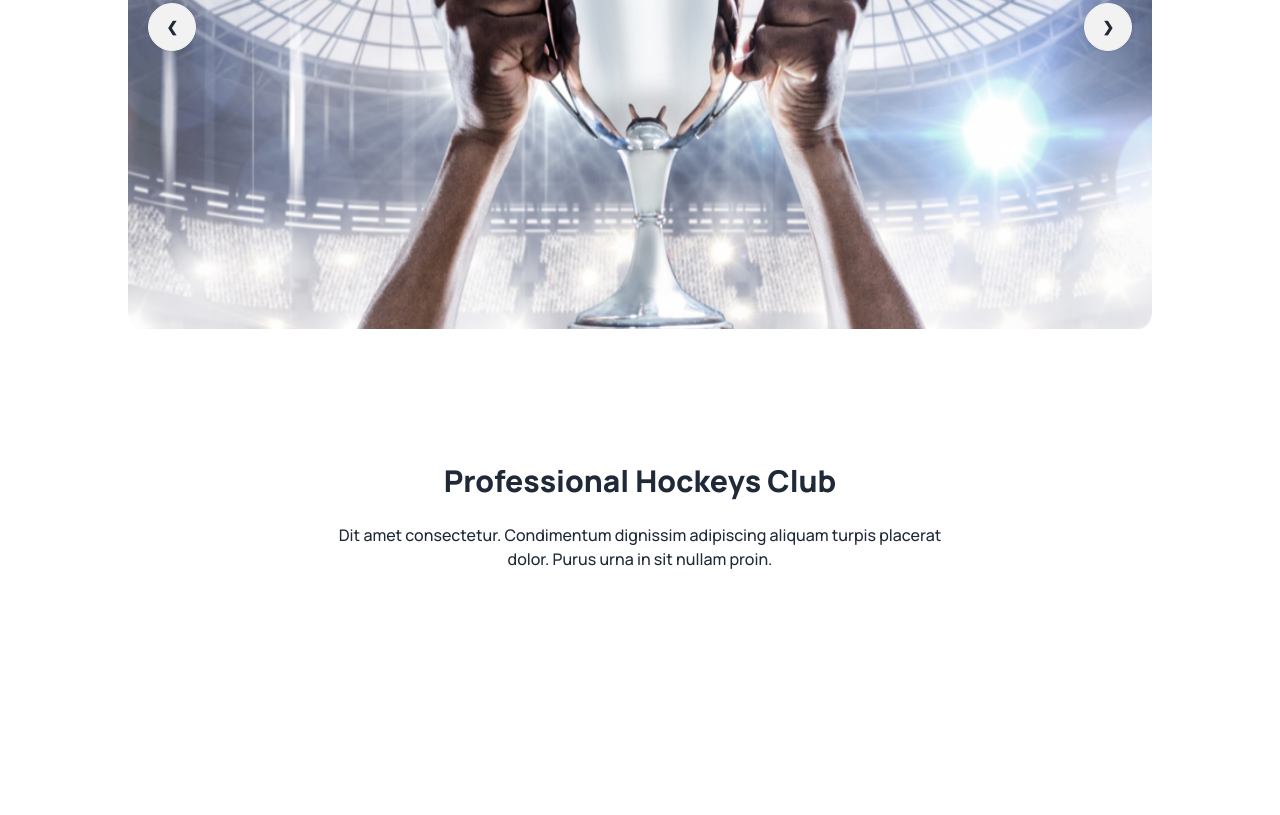
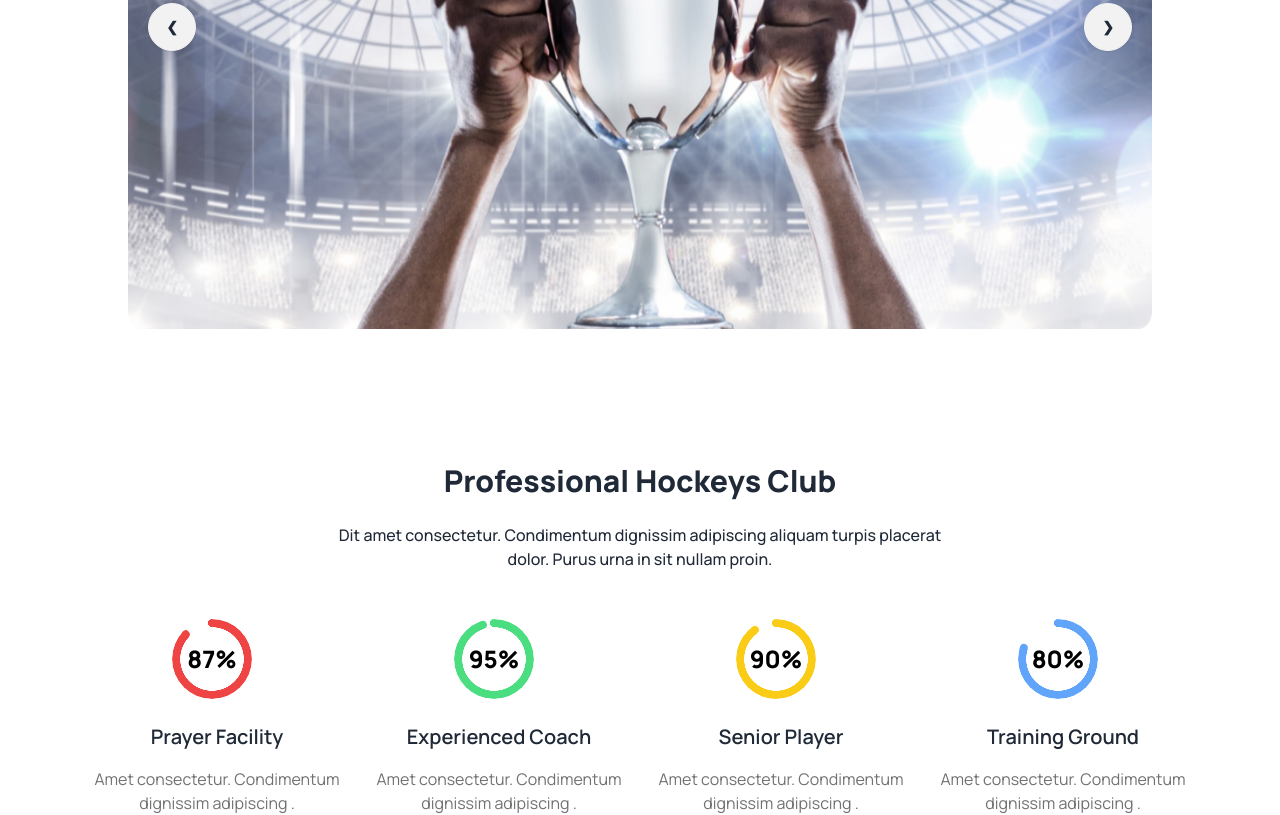
Before and after one commit to mobarak-06/assignment-3, a plain HTML site: page index.html in a window 1280 px wide. Shown: the part 435-1250 px from the top of the page. Before the commit the page ends 1006 px from the top, so only its background shows below. Drawn offline with nearby package versions, Linux system fonts and the light colour scheme.

Commit message:
redial prograss section added

```diff
--- a/index.html
+++ b/index.html
@@ -16,7 +16,7 @@
         }
     </style>
 </head>
-<body class="font-manrope mx-32">
+<body class="font-manrope lg:mx-32">
     <header>
         <nav>
 
@@ -50,6 +50,28 @@
                 Dit amet consectetur. Condimentum dignissim adipiscing aliquam turpis placerat <br> dolor. Purus urna in sit nullam proin.
               </p>
             </div>
+            <div class="mt-12 gap-8 justify-center items-center flex flex-col lg:flex-row">
+                <div>
+                    <div class="radial-progress text-red-500 mb-6 ml-20 " style="--value:87;" role="progressbar"><span class="text-black font-extrabold text-2xl">87%</span></div>
+                    <h3 class="text-xl font-semibold mb-4 text-center">Prayer Facility</h3>
+                    <p class="w-[250px] text-base text-[#13131899] text-center">Amet consectetur. Condimentum dignissim adipiscing .</p>
+                </div>
+                <div>
+                    <div class="radial-progress text-green-400 mb-6 ml-20" style="--value:95;" role="progressbar"><span class="text-black font-extrabold text-2xl">95%</span></div>
+                    <h3 class="text-xl font-semibold mb-4 text-center">Experienced Coach</h3>
+                    <p class="w-[250px] text-base text-[#13131899] text-center">Amet consectetur. Condimentum dignissim adipiscing .</p>
+                </div>
+                <div>
+                    <div class="radial-progress text-yellow-400 mb-6 ml-20" style="--value:90;" role="progressbar"><span class="text-black font-extrabold text-2xl">90%</span></div>
+                    <h3 class="text-xl font-semibold mb-4 text-center">Senior Player</h3>
+                    <p class="w-[250px] text-base text-[#13131899] text-center">Amet consectetur. Condimentum dignissim adipiscing .</p>
+                </div>
+                <div>
+                    <div class="radial-progress text-blue-400 mb-6 ml-20" style="--value:80;" role="progressbar"><span class="text-black font-extrabold text-2xl">80%</span></div>
+                    <h3 class="text-xl font-semibold mb-4 text-center">Training Ground</h3>
+                    <p class="w-[250px] text-base text-[#13131899] text-center">Amet consectetur. Condimentum dignissim adipiscing .</p>
+                </div>
+            </div>
         </section>
 
     </header>
```
